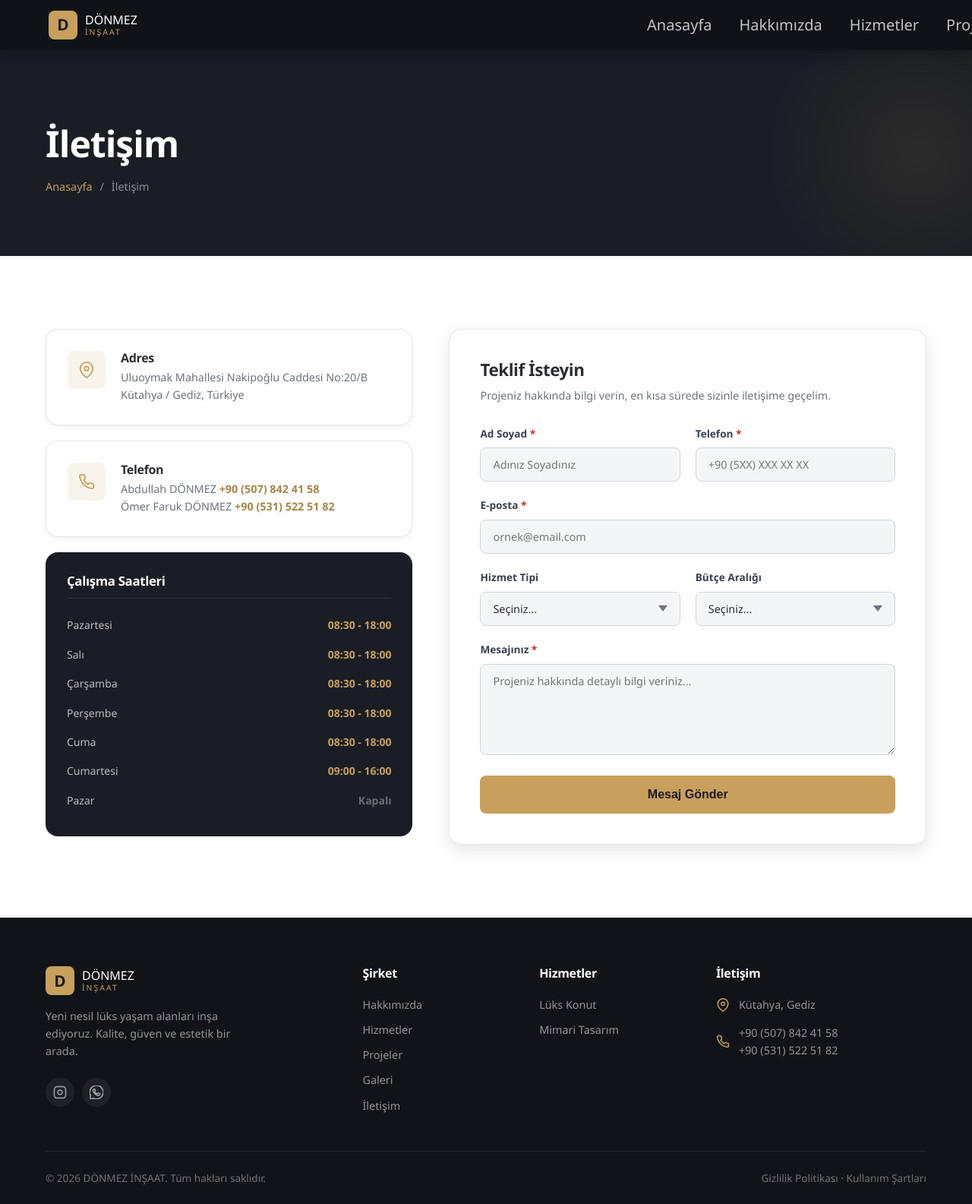
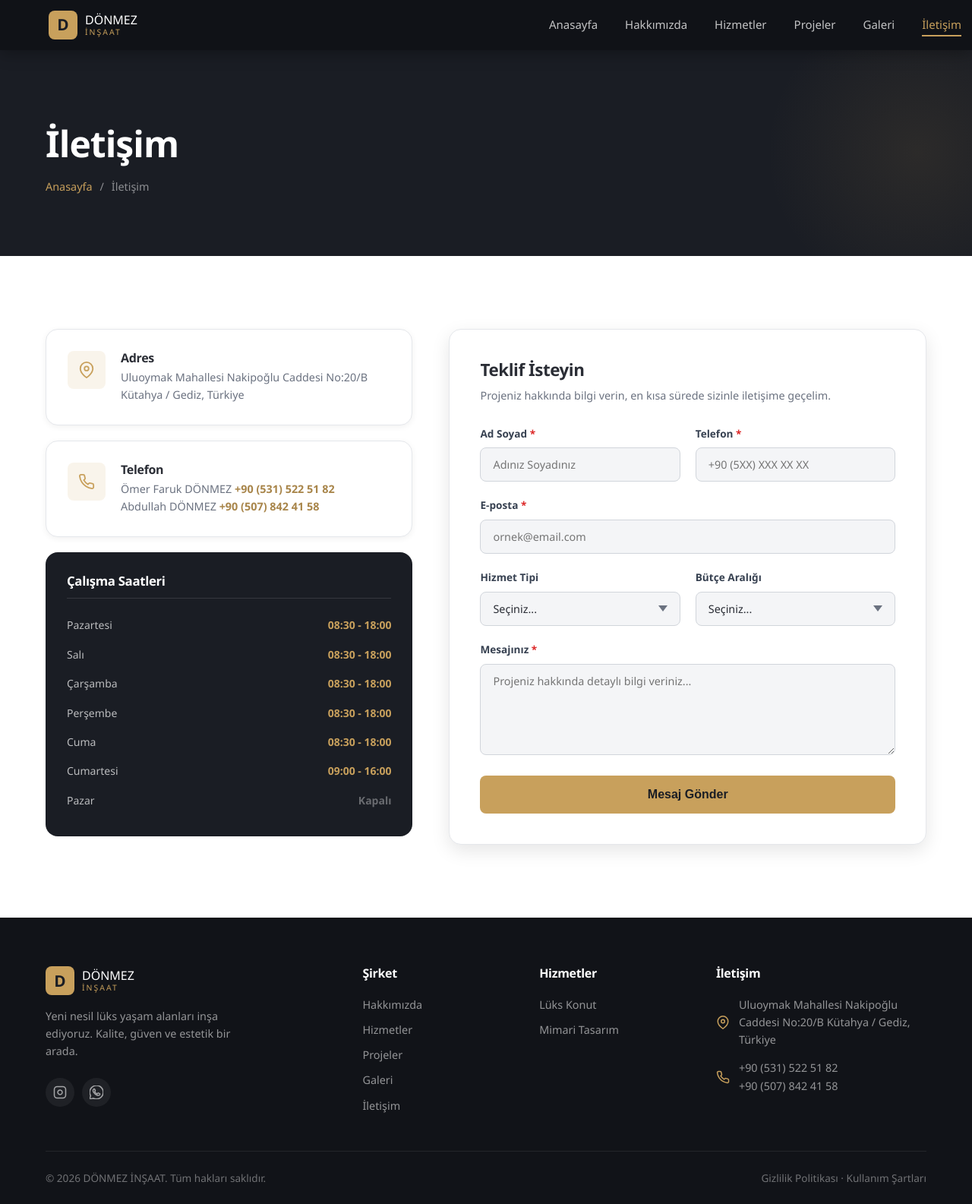
Before and after one commit to cwtin/donmez, a plain HTML site: page iletisim.html in a window 1280 px wide. Shown: the whole page at 76% size. Drawn offline with Linux system fonts and the light colour scheme.

Commit message:
Add files via upload

```diff
--- a/iletisim.html
+++ b/iletisim.html
@@ -9,6 +9,10 @@
   >
 
   <title>İletişim | Dönmez İnşaat Yapı | Gediz İnşaat Firması</title>
+
+  <link rel="icon" type="image/x-icon" href="image/favicon.ico">
+<link rel="shortcut icon" href="image/favicon.ico">
+<link rel="apple-touch-icon" href="image/favicon.ico">
 
   <meta
     name="description"
@@ -220,10 +224,9 @@
             <div class="ci-icon"><svg viewBox="0 0 24 24" fill="none" stroke="currentColor" stroke-width="2"><path d="M22 16.92v3a2 2 0 01-2.18 2 19.79 19.79 0 01-8.63-3.07 19.5 19.5 0 01-6-6 19.79 19.79 0 01-3.07-8.67A2 2 0 014.11 2h3a2 2 0 012 1.72c.13.96.36 1.9.7 2.81a2 2 0 01-.45 2.11L8.09 9.91a16 16 0 006 6l1.27-1.27a2 2 0 012.11-.45c.91.34 1.85.57 2.81.7A2 2 0 0122 16.92z"/></svg></div>
             <div class="ci-info">
               <h3>Telefon</h3>
-              <p>Abdullah DÖNMEZ <a href="tel:+905078424158">+90 (507) 842 41 58</a><br>Ömer Faruk DÖNMEZ <a href="tel:+905315225182">+90 (531) 522 51 82</a></p>
+              <p>Ömer Faruk DÖNMEZ <a href="tel:+905315225182">+90 (531) 522 51 82</a><br> Abdullah DÖNMEZ <a href="tel:+905078424158">+90 (507) 842 41 58</a> </p>
             </div>
           </div>
-
 
           <!-- Hours -->
           <div class="hours-card">
@@ -328,7 +331,7 @@
 <div class="footer-social">
 
   <!-- Instagram -->
-  <a href="https://www.instagram.com/donmezinsaat" target="_blank" aria-label="Instagram">
+  <a href="https://www.instagram.com/donmezinsaat43" target="_blank" aria-label="Instagram">
     <svg width="18" height="18" viewBox="0 0 24 24" fill="none" stroke="currentColor" stroke-width="2">
       <rect x="2" y="2" width="20" height="20" rx="5"/>
       <path d="M16 11.37A4 4 0 1112.63 8 4 4 0 0116 11.37z"/>
@@ -337,7 +340,7 @@
   </a>
 
   <!-- WhatsApp -->
-  <a href="https://wa.me/905078424158" target="_blank" aria-label="WhatsApp">
+  <a href="https://wa.me/905315225182" target="_blank" aria-label="WhatsApp">
     <svg width="18" height="18" viewBox="0 0 24 24" fill="none" stroke="currentColor" stroke-width="2">
       <path d="M20.52 3.48A11.86 11.86 0 0012.06 0C5.5 0 .16 5.34.16 11.9c0 2.1.55 4.15 1.6 5.96L0 24l6.3-1.65a11.84 11.84 0 005.76 1.47h.01c6.56 0 11.9-5.34 11.9-11.9a11.8 11.8 0 00-3.45-8.44z"/>
       <path d="M17.4 14.1c-.3-.15-1.76-.87-2.03-.97-.27-.1-.47-.15-.67.15-.2.3-.77.97-.94 1.17-.17.2-.35.22-.65.07-.3-.15-1.25-.46-2.39-1.47-.88-.78-1.48-1.75-1.65-2.05-.17-.3-.02-.46.13-.61.13-.13.3-.35.45-.52.15-.18.2-.3.3-.5.1-.2.05-.37-.02-.52-.08-.15-.67-1.62-.92-2.22-.24-.58-.49-.5-.67-.5h-.57c-.2 0-.52.08-.8.37-.27.3-1.05 1.02-1.05 2.5s1.08 2.9 1.23 3.1c.15.2 2.12 3.24 5.14 4.54.72.31 1.29.5 1.73.64.73.23 1.39.2 1.91.12.58-.09 1.76-.72 2.01-1.42.25-.7.25-1.3.17-1.42-.08-.12-.27-.2-.57-.35z"/>
@@ -367,11 +370,12 @@
           <h4>İletişim</h4>
           <div class="footer-contact-item">
             <svg viewBox="0 0 24 24" fill="none" stroke="currentColor" stroke-width="2"><path d="M21 10c0 7-9 13-9 13s-9-6-9-13a9 9 0 0118 0z"/><circle cx="12" cy="10" r="3"/></svg>
-            <span>Kütahya, Gediz</span>
+            <span>Uluoymak Mahallesi Nakipoğlu Caddesi No:20/B
+Kütahya / Gediz, Türkiye</span>
           </div>
           <div class="footer-contact-item">
             <svg viewBox="0 0 24 24" fill="none" stroke="currentColor" stroke-width="2"><path d="M22 16.92v3a2 2 0 01-2.18 2 19.79 19.79 0 01-8.63-3.07 19.5 19.5 0 01-6-6 19.79 19.79 0 01-3.07-8.67A2 2 0 014.11 2h3a2 2 0 012 1.72c.13.96.36 1.9.7 2.81a2 2 0 01-.45 2.11L8.09 9.91a16 16 0 006 6l1.27-1.27a2 2 0 012.11-.45c.91.34 1.85.57 2.81.7A2 2 0 0122 16.92z"/></svg>
-            <span>+90 (507) 842 41 58  <br> +90 (531) 522 51 82</span>
+            <span>+90 (531) 522 51 82 <br> +90 (507) 842 41 58</span>
           </div>
         </div>
       </div>
--- a/style.css
+++ b/style.css
@@ -221,11 +221,11 @@ h1, h2, h3, h4 { line-height: 1.2; font-weight: 700; letter-spacing: -0.02em; }
 .nav-links {
   display: flex;
   gap: 36px;
-  margin-right: -300px;
+  margin-right: -50px;
 }
 .nav-links a {
   color: rgba(255,255,255,0.75);
-  font-size: 20px;
+  font-size: 15px;
   font-weight: 500;
   transition: color var(--transition);
   position: relative;
```
Also changed, not shown: galeri.html (+9 -4 lines), hakkimizda.html (+9 -4 lines), hizmetler.html (+9 -4 lines), index.html (+9 -4 lines), projeler.html (+9 -4 lines), image/favicon.ico (added).
